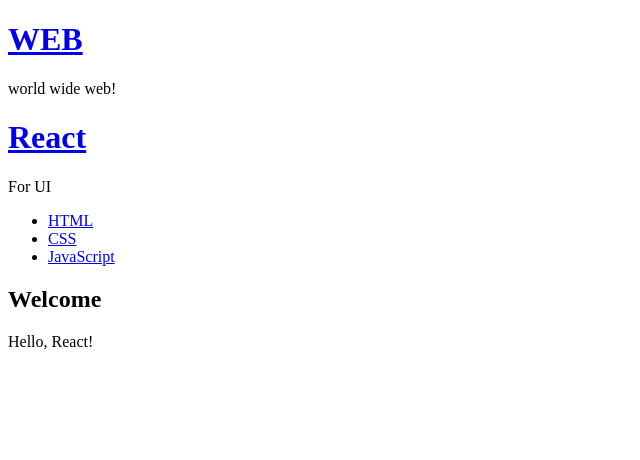
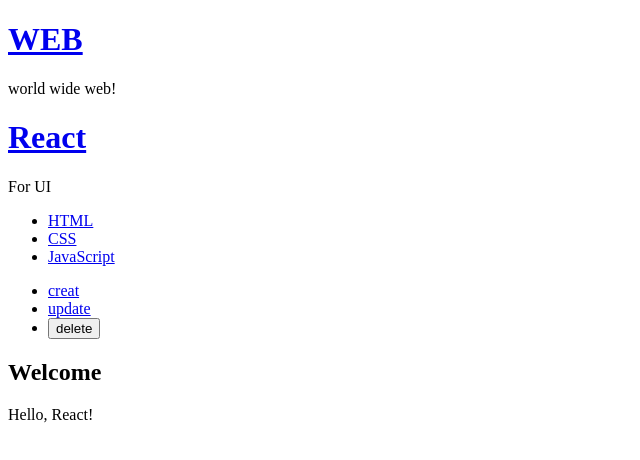
Before and after one commit to nincoding/lifecoding-react-app, a React (Create React App) app: page / in a window 1280 px wide. Shown: the top 460 px of the page, without its empty margins (0-640 px from the left). Built offline with nearby package versions, Linux system fonts and the light colour scheme.

Commit message:
feat: 클래스형 리액트 create 기능 mode 실습

```diff
--- a/src/App.js
+++ b/src/App.js
@@ -1,8 +1,10 @@
 import './App.css';
 import React, { Component } from 'react';
 import TOC from './components/TOC';
-import Content from './components/Content';
+import ReadContent from './components/ReadContent';
 import Subject from './components/Subject';
+import Control from './components/Control';
+import CreateContent from './components/CreateContent';
 
 /*
 리액트 클래스형 컴포넌트 만들기
@@ -86,10 +88,11 @@
   // event.preventDefault()는 a의 기본적인 동작을 막는다. 페이지가 전환되지 않음
 
   render() {
-    var _title, _desc = null;
+    var _title, _desc, _article = null;
     if (this.state.mode === 'welcome') {
       _title = this.state.welcome.title;
       _desc = this.state.welcome.desc;
+      _article = <ReadContent title={_title} desc={_desc}/>
     } else if (this.state.mode === 'read') {
       var i = 0;
       while (i < this.state.contents.length) {
@@ -101,11 +104,15 @@
         }
         i++;
       }
+      _article = <ReadContent title={_title} desc={_desc}/>
       /*
       _title = this.state.contents[0].title;
       _desc = this.state.contents[0].desc;
       */
+    } else if (this.state.mode === 'create') {
+      _article = <CreateContent/>
     }
+
     return (
       <div className="App">
         <Subject title={this.state.subject.title} sub={this.state.subject.sub}
@@ -145,7 +152,15 @@
           }.bind(this)
         }
         data={this.state.contents}/>
-        <Content title={_title} desc={_desc}/>
+        <Control
+          onChangeMode ={function(_mode) {
+            this.setState({
+              mode: _mode,
+            })
+          }.bind(this)}
+        />
+        {/*<ReadContent title={_title} desc={_desc}/>*/}
+        {_article}
       </div>
     );
   }
--- /dev/null
+++ b/src/components/Control.js
@@ -0,0 +1,28 @@
+import React, { Component } from 'react';
+class Control extends Component {
+  render() {
+    return (
+    <ul>
+      <li><a href='/create'
+        onClick={function(e){
+          e.preventDefault();
+          this.props.onChangeMode('create');
+        }.bind(this)}
+      >creat</a></li>
+      <li><a href='/update'
+              onClick={function(e){
+                e.preventDefault();
+                this.props.onChangeMode('update');
+              }.bind(this)}
+      >update</a></li>
+      <li><input type="button" value="delete"
+              onClick={function(e){
+                e.preventDefault();
+                this.props.onChangeMode('delete');
+              }.bind(this)}
+      ></input></li>
+    </ul>
+    );
+  }
+}
+export default Control;
--- /dev/null
+++ b/src/components/CreateContent.js
@@ -0,0 +1,15 @@
+import React, { Component } from 'react';
+class CreateContent extends Component {
+  render() {
+    return (
+      <article>
+        <h2>Create</h2>
+        <form>
+
+        </form>
+      </article>
+    )
+  }
+}
+
+export default CreateContent;
--- a/src/components/Content.js
+++ b/src/components/ReadContent.js
@@ -1,5 +1,5 @@
 import React, { Component } from 'react';
-class Content extends Component {
+class ReadContent extends Component {
   render() {
     return (
       <article>
@@ -10,4 +10,4 @@
   }
 }
 
-export default Content;
+export default ReadContent;
```
Also changed, not shown: 1 other file (tests, documents, lock files or other folders).
